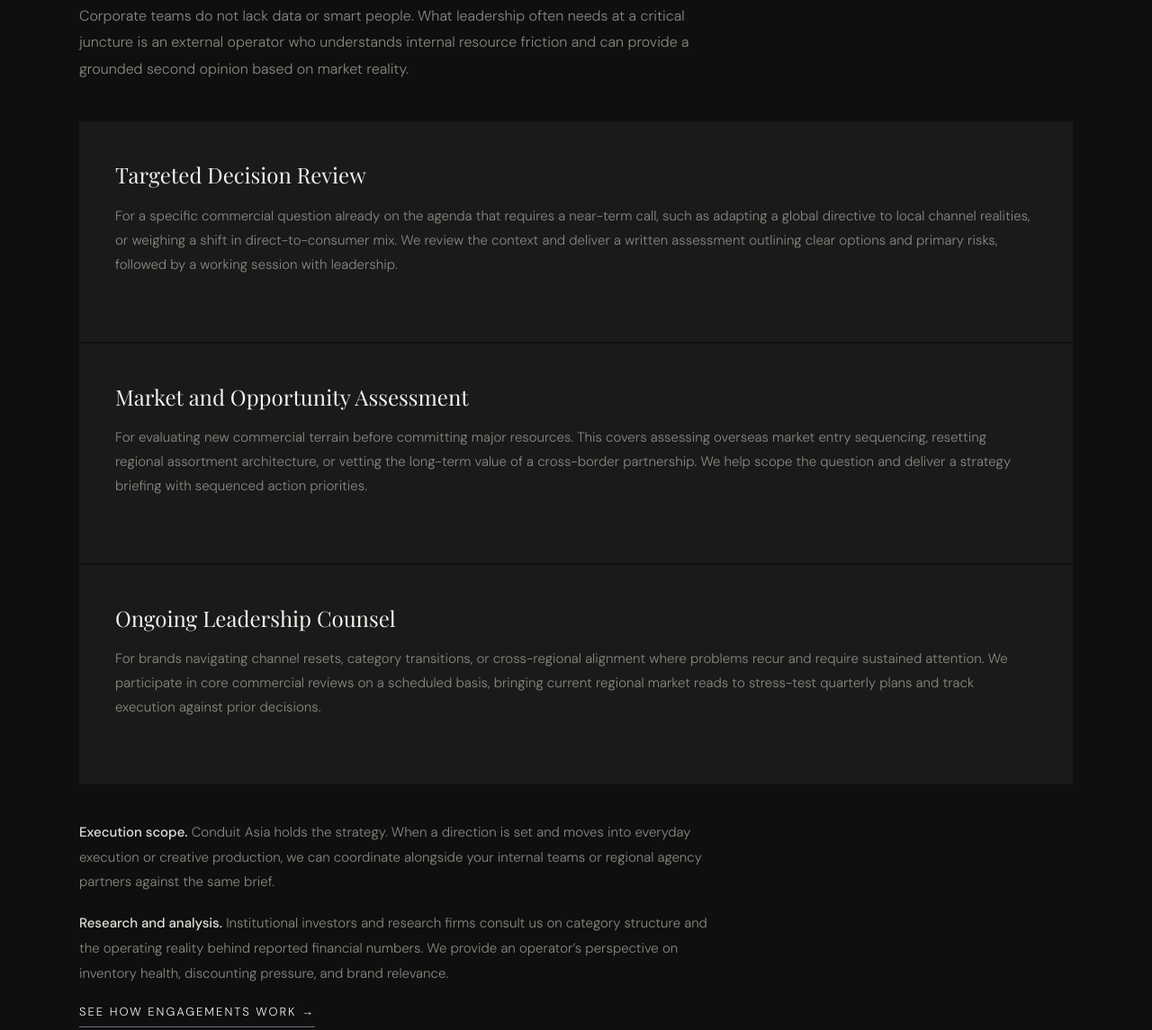
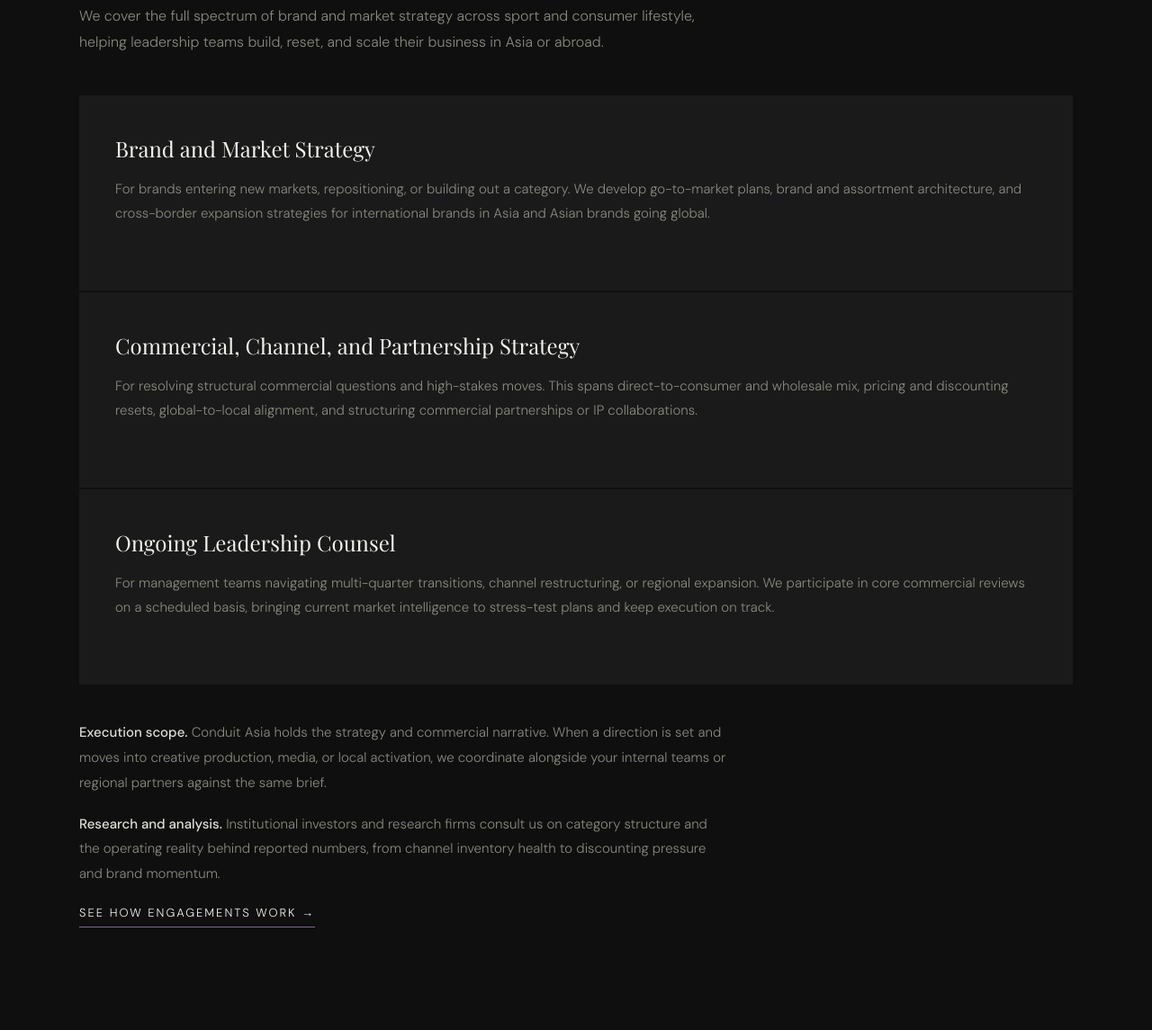
Before and after one commit to weikan0913/conduitasia, a plain HTML site: page index.html in a window 1280 px wide. Shown: the part 680-1825 px from the top of the page at 90% size. Drawn offline with nearby package versions, Linux system fonts and the light colour scheme; a web font is replaced by a local one.

Commit message:
Shift English home copy from review tone to full strategy scope.
Broaden hero, The Work cards, FAQ, and JSON-LD for sport, footwear, apparel, lifestyle.

Co-authored-by: Cursor <cursoragent@cursor.com>

```diff
--- a/index.html
+++ b/index.html
@@ -63,7 +63,7 @@
                 "name": "What does Conduit Asia do?",
                 "acceptedAnswer": {
                     "@type": "Answer",
-                    "text": "Conduit Asia advises sport and lifestyle brands on Asia. We help leadership teams validate critical decisions, assess new market entries, and provide ongoing operational counsel. We also consult for institutional investors and research firms on the category."
+                    "text": "Conduit Asia is a brand strategy consultancy for sport, footwear, apparel, and lifestyle. We work with leadership teams on market entry, brand positioning, category growth, channel resets, and ongoing commercial counsel, alongside research consultations for institutional investors."
                 }
             },
             {
@@ -356,7 +356,7 @@
     <header class="masthead">
         <div class="masthead-tagline">Asia. From the Inside.</div>
         <h1>From the operating side, we help sport and lifestyle brands succeed in Asia.</h1>
-        <p>Conduit Asia is a brand strategy consultancy for sport and lifestyle. Greater China, Japan, Korea, and Southeast Asia each run on distinct channel economics, consumer sentiment, and retail calendars. We work alongside brand, commercial, and investor teams to evaluate options and keep decisions grounded in how each market actually operates.</p>
+        <p>Conduit Asia is a brand strategy consultancy focused on sport, footwear, apparel, and lifestyle. Greater China, Japan, Korea, and Southeast Asia each run on distinct channel economics, consumer sentiment, and retail calendars. We work with brand, commercial, and investor teams to shape market entry, brand positioning, category growth, and channel strategy grounded in how each market actually operates.</p>
         <div class="hero-actions fade-in">
             <a href="#the-work" class="hero-cta-primary" data-track="route-services">How we work &rarr;</a>
             <a href="/insights.html" class="hero-cta-secondary">Read <em>From the Inside</em> &rarr;</a>
@@ -367,25 +367,25 @@
         <div class="uses-header fade-in">
             <div class="divider"></div>
             <div class="section-label">The Work</div>
-            <p class="uses-intro">Corporate teams do not lack data or smart people. What leadership often needs at a critical juncture is an external operator who understands internal resource friction and can provide a grounded second opinion based on market reality.</p>
+            <p class="uses-intro">We cover the full spectrum of brand and market strategy across sport and consumer lifestyle, helping leadership teams build, reset, and scale their business in Asia or abroad.</p>
         </div>
         <div class="uses-grid uses-grid-three">
             <div class="use-card fade-in">
-                <h3>Targeted Decision Review</h3>
-                <p>For a specific commercial question already on the agenda that requires a near-term call, such as adapting a global directive to local channel realities, or weighing a shift in direct-to-consumer mix. We review the context and deliver a written assessment outlining clear options and primary risks, followed by a working session with leadership.</p>
+                <h3>Brand and Market Strategy</h3>
+                <p>For brands entering new markets, repositioning, or building out a category. We develop go-to-market plans, brand and assortment architecture, and cross-border expansion strategies for international brands in Asia and Asian brands going global.</p>
             </div>
             <div class="use-card fade-in">
-                <h3>Market and Opportunity Assessment</h3>
-                <p>For evaluating new commercial terrain before committing major resources. This covers assessing overseas market entry sequencing, resetting regional assortment architecture, or vetting the long-term value of a cross-border partnership. We help scope the question and deliver a strategy briefing with sequenced action priorities.</p>
+                <h3>Commercial, Channel, and Partnership Strategy</h3>
+                <p>For resolving structural commercial questions and high-stakes moves. This spans direct-to-consumer and wholesale mix, pricing and discounting resets, global-to-local alignment, and structuring commercial partnerships or IP collaborations.</p>
             </div>
             <div class="use-card fade-in">
                 <h3>Ongoing Leadership Counsel</h3>
-                <p>For brands navigating channel resets, category transitions, or cross-regional alignment where problems recur and require sustained attention. We participate in core commercial reviews on a scheduled basis, bringing current regional market reads to stress-test quarterly plans and track execution against prior decisions.</p>
+                <p>For management teams navigating multi-quarter transitions, channel restructuring, or regional expansion. We participate in core commercial reviews on a scheduled basis, bringing current market intelligence to stress-test plans and keep execution on track.</p>
             </div>
         </div>
         <div class="uses-after fade-in">
-            <p><strong>Execution scope.</strong> Conduit Asia holds the strategy. When a direction is set and moves into everyday execution or creative production, we can coordinate alongside your internal teams or regional agency partners against the same brief.</p>
-            <p><strong>Research and analysis.</strong> Institutional investors and research firms consult us on category structure and the operating reality behind reported financial numbers. We provide an operator&rsquo;s perspective on inventory health, discounting pressure, and brand relevance.</p>
+            <p><strong>Execution scope.</strong> Conduit Asia holds the strategy and commercial narrative. When a direction is set and moves into creative production, media, or local activation, we coordinate alongside your internal teams or regional partners against the same brief.</p>
+            <p><strong>Research and analysis.</strong> Institutional investors and research firms consult us on category structure and the operating reality behind reported numbers, from channel inventory health to discounting pressure and brand momentum.</p>
             <div class="uses-links">
                 <a href="/services.html" class="use-link">See how engagements work &rarr;</a>
             </div>
@@ -483,7 +483,7 @@
         <div class="faq-list fade-in">
             <div class="faq-item">
                 <h3>What does Conduit Asia do?</h3>
-                <p>Conduit Asia advises sport and lifestyle brands on Asia. We help leadership teams validate critical decisions, assess new market entries, and provide ongoing operational counsel. We also consult for institutional investors and research firms on the category.</p>
+                <p>Conduit Asia is a brand strategy consultancy for sport, footwear, apparel, and lifestyle. We work with leadership teams on market entry, brand positioning, category growth, channel resets, and ongoing commercial counsel, alongside research consultations for institutional investors.</p>
             </div>
             <div class="faq-item">
                 <h3>How do engagements start?</h3>
```
